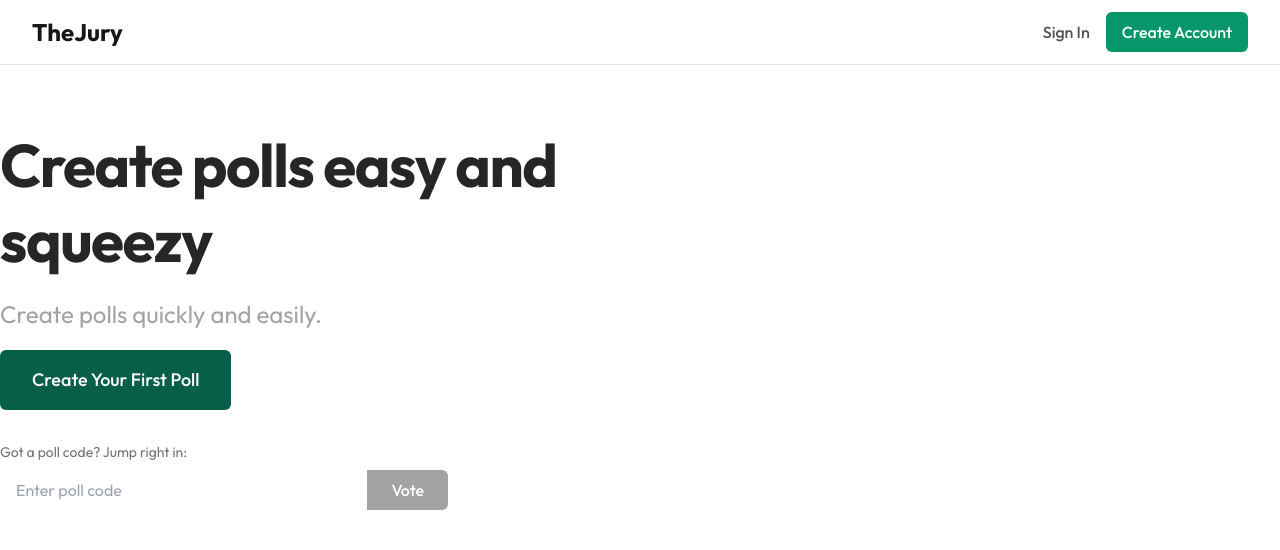
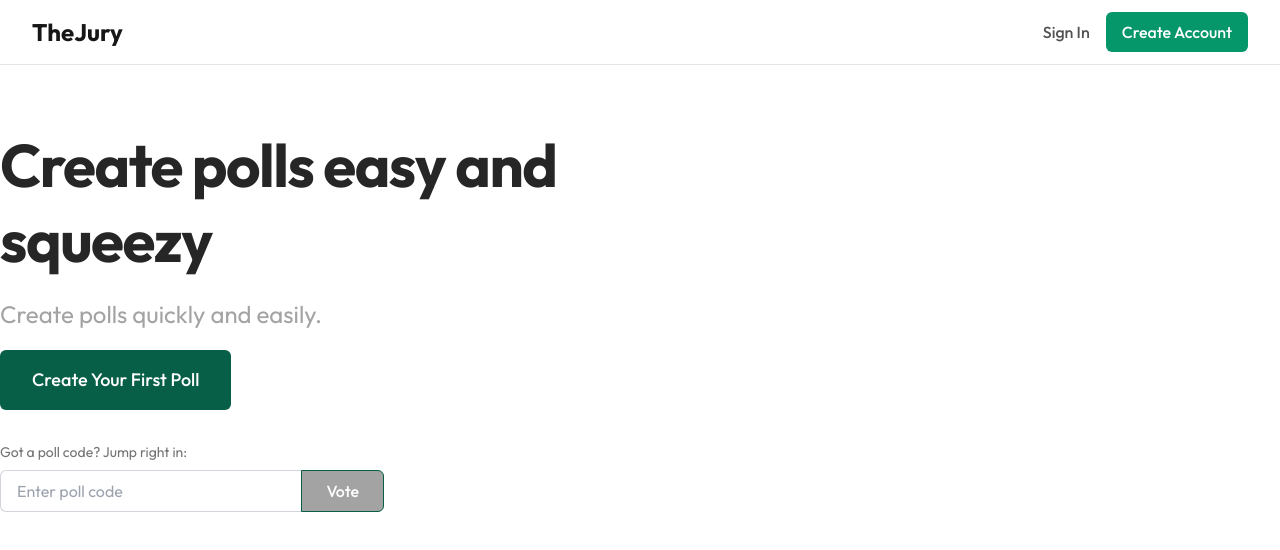
Before and after one commit to MadStoneDev/TheJury, a Next.js app: page / in a window 1280 px wide. Shown: the top 550 px of the page. Built offline with nearby package versions, Linux system fonts and the light colour scheme; no server answers.

Commit message:
fix page width

```diff
--- a/app/answer/[pollCode]/page.tsx
+++ b/app/answer/[pollCode]/page.tsx
@@ -313,7 +313,7 @@ export default function PollAnswerPage() {
                           </div>
                           <div className="text-sm text-gray-500">
                             {result.vote_count}{" "}
-                            {result.vote_count === 1 ? "person" : "people"}
+                            {result.vote_count === 1 ? "vote" : "votes"}
                           </div>
                         </div>
                       </div>
--- a/components/HeroButtons.tsx
+++ b/components/HeroButtons.tsx
@@ -1,6 +1,7 @@
 "use client";
 import { useState } from "react";
 import { useRouter } from "next/navigation";
+import Link from "next/link";
 
 export const HeroButtons = () => {
   const [pollCode, setPollCode] = useState("");
@@ -14,33 +15,33 @@ export const HeroButtons = () => {
   };
 
   return (
-    <div className="flex flex-col items-start space-y-8">
+    <div className="flex flex-col items-start space-y-8 w-full">
       <div className="flex flex-col sm:flex-row items-start space-y-3 sm:space-x-4 sm:space-y-0 sm:items-center">
-        <a
-          href="/create"
+        <Link
+          href={`/create`}
           className="px-8 py-4 text-lg font-medium text-center text-white bg-emerald-800 rounded-md hover:bg-emerald-900 transition-colors"
         >
           Create Your First Poll
-        </a>
+        </Link>
       </div>
 
-      <div className="w-full max-w-md">
+      <div className="w-full">
         <p className="text-sm text-neutral-500 mb-2">
           Got a poll code? Jump right in:
         </p>
-        <form onSubmit={handlePollCodeSubmit} className="flex">
+        <form onSubmit={handlePollCodeSubmit} className="flex w-full max-w-sm">
           <input
             type="text"
             value={pollCode}
             onChange={(e) => setPollCode(e.target.value.toUpperCase())}
             placeholder="Enter poll code"
-            className="flex-1 px-4 py-2 rounded-l-md outline-none focus:ring-2 ring-neutral-400 focus:ring-emerald-600 focus:border-transparent"
+            className="flex-1 min-w-0 px-4 py-2 border border-r-0 border-gray-300 rounded-l-md outline-none focus:ring-2 ring-neutral-400 focus:ring-emerald-600 focus:border-transparent"
             maxLength={10}
           />
           <button
             type="submit"
             disabled={!pollCode.trim() || pollCode.length < 8}
-            className="px-6 py-2 bg-emerald-800 hover:bg-emerald-900 disabled:bg-neutral-400 disabled:cursor-not-allowed text-white font-medium rounded-r-md transition-colors"
+            className="px-6 py-2 bg-emerald-800 hover:bg-emerald-900 disabled:bg-neutral-400 disabled:cursor-not-allowed text-white font-medium rounded-r-md border border-emerald-800 transition-colors flex-shrink-0"
           >
             Vote
           </button>
```
